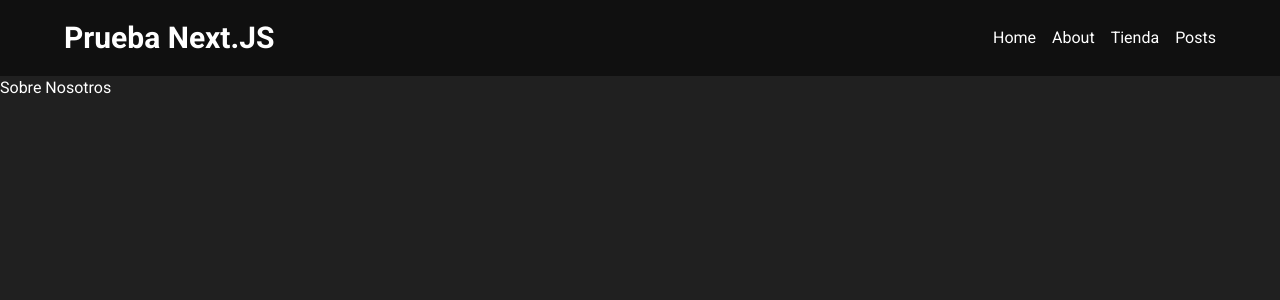
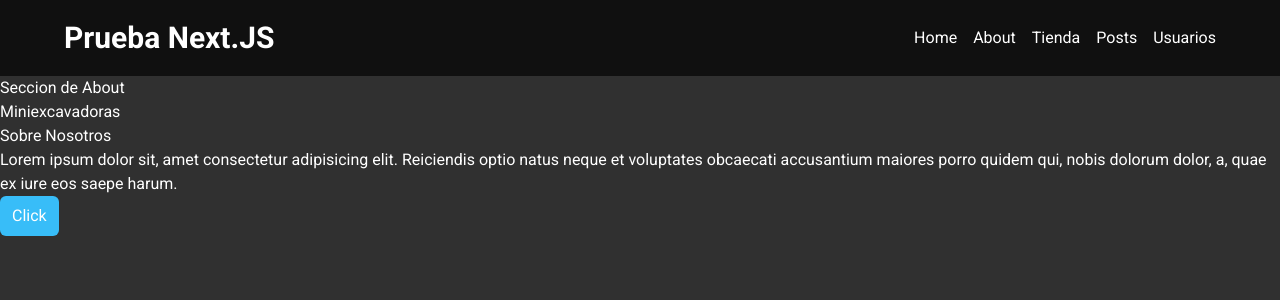
Before and after one commit to RobertoGuzman64/pruebaNextjs, a Next.js app in the folder prueba/: page /about in a window 1280 px wide. Shown: the top 300 px of the page. Built offline with nearby package versions, Linux system fonts and the light colour scheme.

Commit message:
seccion 14

```diff
--- /dev/null
+++ b/prueba/src/app/about/layout.jsx
@@ -0,0 +1,20 @@
+import Link from 'next/link'
+
+export const metadata = {
+    title: 'Sobre Nosotros',
+    description: 'Sobre nosotros Equipzilla',
+};
+
+export default function TiendaLayout({ children }) {
+    return <>
+        <nav>
+            <h3>Seccion de About</h3>
+            <ul>
+                <li>
+                    <Link href='/tienda/categorias/miniexcavadora'>Miniexcavadoras</Link>
+                </li>
+            </ul>
+        </nav>
+        {children}
+    </>;
+}
--- a/prueba/src/app/about/page.jsx
+++ b/prueba/src/app/about/page.jsx
@@ -1,10 +1,17 @@
-
-export const metadata = {
-    title: 'Sobre Nosotros',
-    description: 'Sobre nosotros Equipzilla',
-}
-
+"use client"
+import { useRouter } from "next/navigation"
 
 export default function AboutPage() {
-    return <div><h1>Sobre Nosotros</h1></div>
+    const router = useRouter()
+    return <section>
+        <h1>Sobre Nosotros</h1>
+        <p>Lorem ipsum dolor sit, amet consectetur adipisicing elit. Reiciendis optio natus neque et voluptates obcaecati accusantium maiores porro quidem qui, nobis dolorum dolor, a, quae ex iure eos saepe harum.</p>
+        <button className="bg-sky-400 px-3 py-2 rounded-md"
+            onClick={() => {
+                alert('Puedes ejecutar código antes de redirigir')
+                router.push('/')
+            }}>
+            Click
+        </button>
+    </section>
 }
--- a/prueba/src/app/globals.css
+++ b/prueba/src/app/globals.css
@@ -3,6 +3,6 @@
 @tailwind utilities;
 
 body{
-    background: #202020;
+    background: #303030;
     color: white;
 }
--- a/prueba/src/app/layout.jsx
+++ b/prueba/src/app/layout.jsx
@@ -1,4 +1,4 @@
-import Navbar from "@/src/components/navbar";
+import Navbar from "@/components/navbar";
 import { Roboto } from "next/font/google";
 import "./globals.css"
 
--- a/prueba/src/app/posts/page.jsx
+++ b/prueba/src/app/posts/page.jsx
@@ -1,4 +1,4 @@
-import PostCard from "@/src/components/postcard"
+import PostCard from "@/components/postcard"
 import "./posts.css"
 
 async function loadPosts() {
--- /dev/null
+++ b/prueba/src/app/users/[userId]/page.jsx
@@ -0,0 +1,17 @@
+"use client"
+import { useParams } from 'next/navigation'
+
+export default function UserPage() {
+    const params = useParams()
+    console.log(params)
+    return (
+        <div>
+            <h1>Página del Usuario</h1>
+            <button onClick={()=>{
+                console.log('works!!!')
+            }}>
+                Click
+            </button>
+        </div>
+    )
+}
--- /dev/null
+++ b/prueba/src/app/users/page.jsx
@@ -0,0 +1,7 @@
+export default function UsersPage() {
+    return (
+        <div>
+            <h1>Página de Usuarios</h1>
+        </div>
+    )
+}
--- a/prueba/src/components/navbar.jsx
+++ b/prueba/src/components/navbar.jsx
@@ -20,6 +20,9 @@ export default function Navbar() {
                 <li>
                     <Link href='/posts'>Posts</Link>
                 </li>
+                <li>
+                    <Link href='/users'>Usuarios</Link>
+                </li>
             </ul>
         </nav>
     )
```
